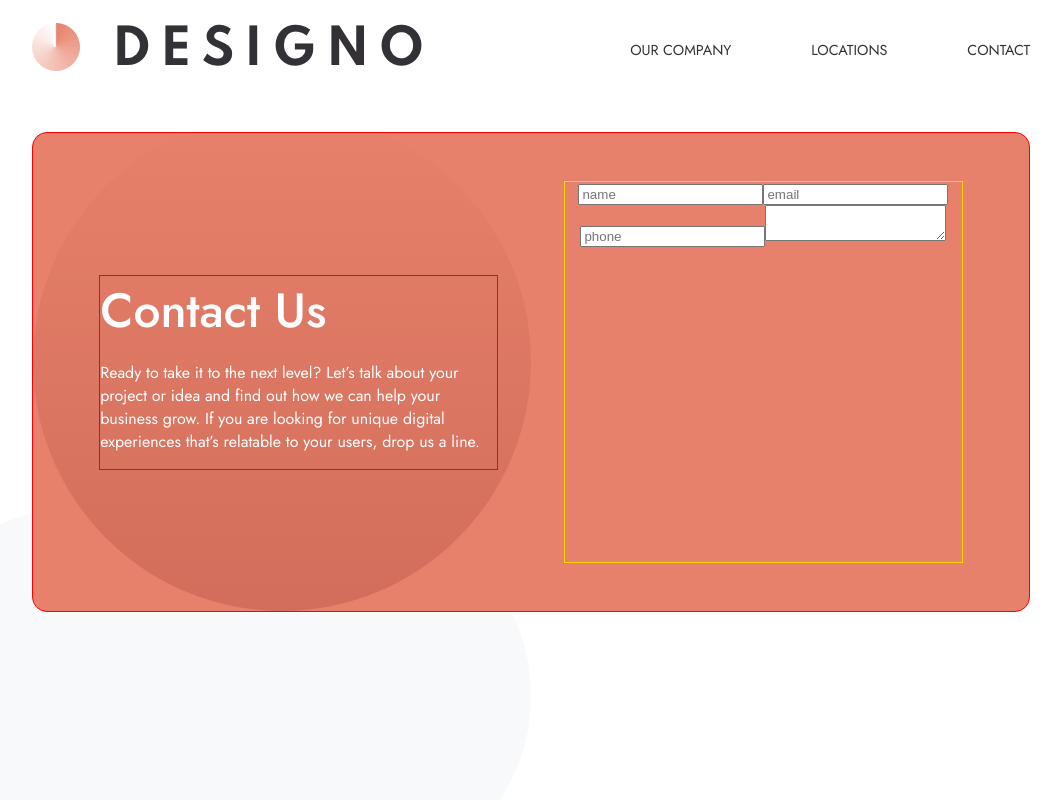
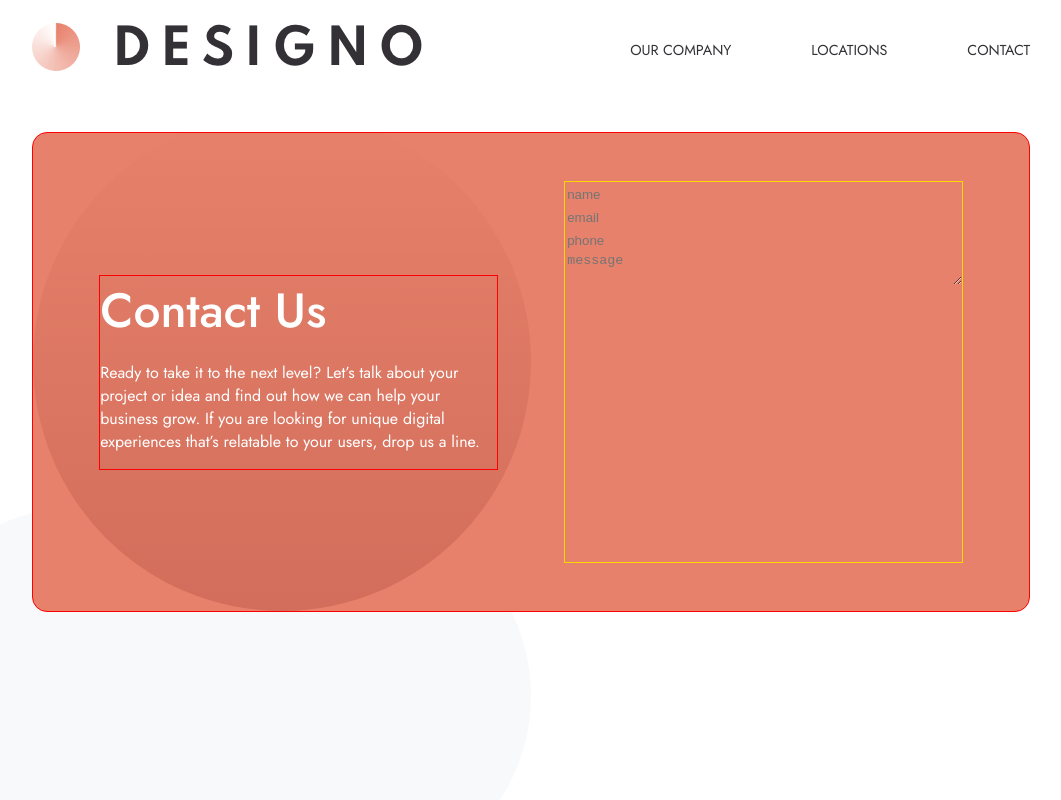
Before and after one commit to SJellen/designo, a Next.js app: page /contact in a window 1280 px wide. Shown: the top 800 px of the page, without its empty margins (109-1170 px from the left). Built offline with nearby package versions, Linux system fonts and the light colour scheme.

Commit message:
work on form styling

```diff
--- a/components/Contact/Hero.js
+++ b/components/Contact/Hero.js
@@ -9,10 +9,10 @@ export default function About() {
                 <p>Ready to take it to the next level? Let’s talk about your project or idea and find out how we can help your business grow. If you are looking for unique digital experiences that’s relatable to your users, drop us a line.</p>
             </div>
             <div className={styles.form}>
-                <input placeholder="name" />
-                <input placeholder="email" />
-                <input placeholder="phone" />
-                <textarea />
+                <input placeholder="name" id="name" className="name"/>
+                <input placeholder="email" id="email" className="email"/>
+                <input placeholder="phone" id="phone" className="phone"/>
+                <textarea placeholder="message" className="textarea"/>
             </div>
         </div>
     )
--- a/styles/Contact/Hero.module.scss
+++ b/styles/Contact/Hero.module.scss
@@ -40,7 +40,25 @@
     border: 1px solid gold;
     width: 40%;
     height: 80%;
+    input {
+        width: 100%;
+        background-color: transparent;
+        border: none;
+        border-bottom: V.$white;
+    }
+    textarea {
+        width: 100%;
+        background-color: transparent;
+        border: none;
+    }
 }
+
+
+
+
+
+
+
 
 @media only screen and (max-width: 900px) {
     .container {
```
